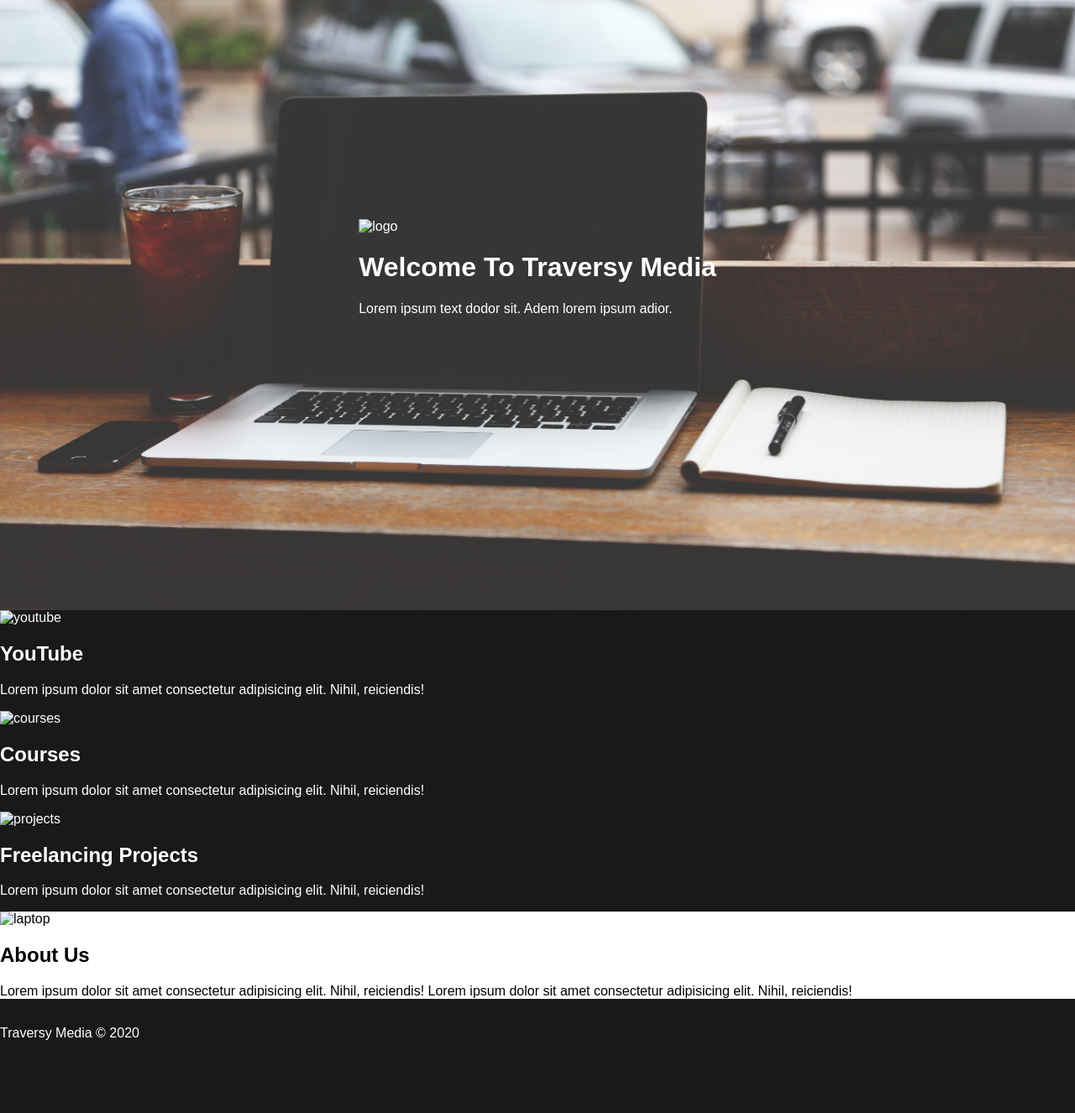
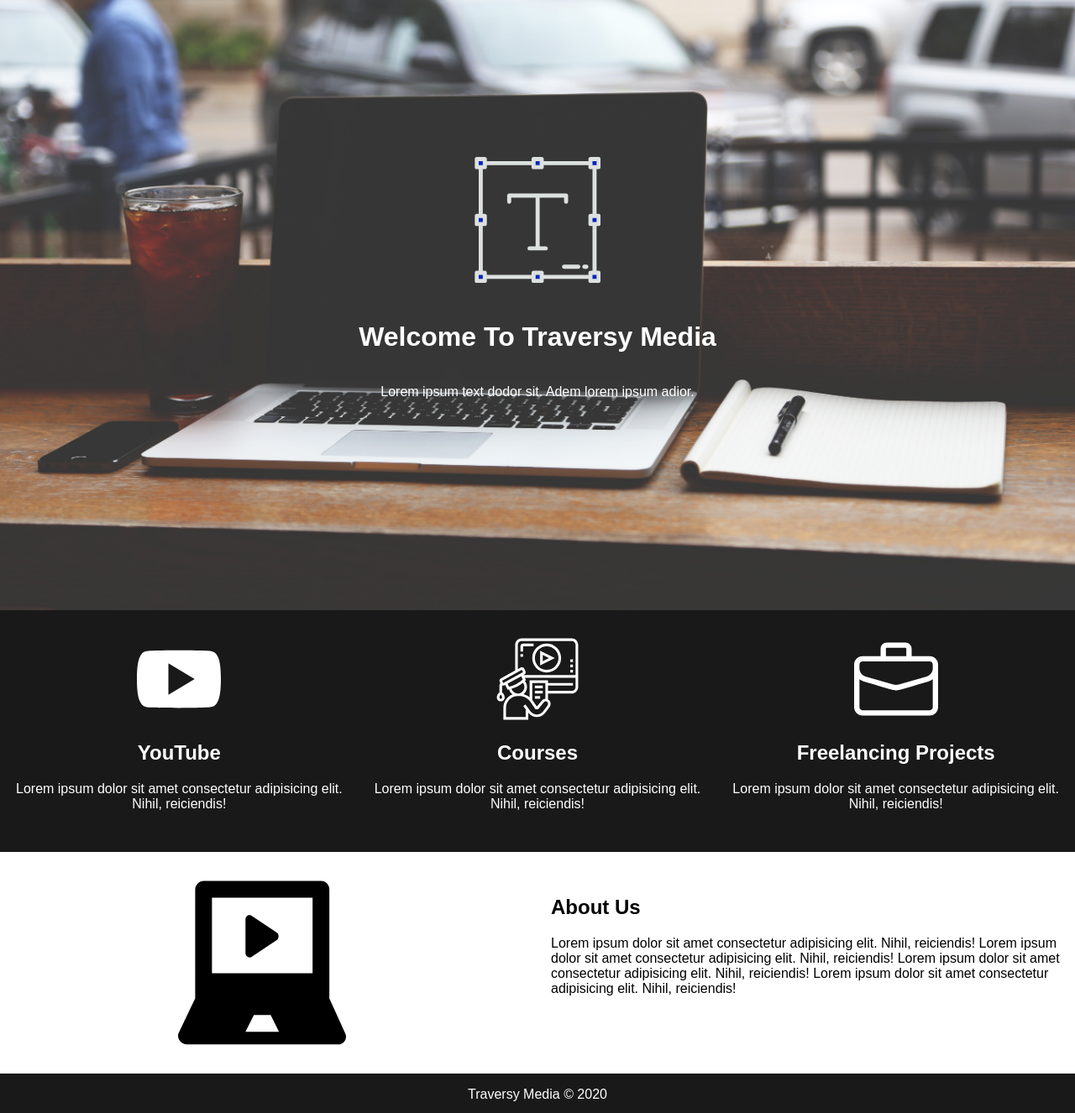
Before and after one commit to anedomansky/css-projects, a website: page html/blur-landingpage/index.html in a window 1280 px wide. Shown: the part 73-1399 px from the top of the page at 84% size. Before the commit the page ends 1329 px from the top, so only its background shows below. Drawn offline with Linux system fonts and the light colour scheme.

Commit message:
Added all icons and styled the desktop version.

```diff
--- a/html/blur-landingpage/index.html
+++ b/html/blur-landingpage/index.html
@@ -1,15 +1,17 @@
 <!DOCTYPE html>
 <html lang="en">
+
 <head>
     <meta charset="UTF-8">
     <meta name="viewport" content="width=device-width, initial-scale=1.0">
     <link rel="stylesheet" href="../../css/blur-landingpage/styles.css">
     <title>Blur-Landingpage</title>
 </head>
+
 <body>
     <header>
         <div class="title">
-            <img src="" alt="logo"/>
+            <img src="../../assets/icons/letter_t.svg" alt="logo" height="200" width="150" />
             <h1>Welcome To Traversy Media</h1>
             <p>Lorem ipsum text dodor sit. Adem lorem ipsum adior.</p>
         </div>
@@ -17,29 +19,35 @@
     <main>
         <article class="categories">
             <div>
-                <img src="" alt="youtube"/>
+                <img src="../../assets/icons/youtube.svg" alt="youtube" height="100" width="100" />
                 <h2>YouTube</h2>
                 <p>Lorem ipsum dolor sit amet consectetur adipisicing elit. Nihil, reiciendis!</p>
             </div>
             <div>
-                <img src="" alt="courses">
+                <img src="../../assets/icons/course.svg" alt="courses" height="100" width="100">
                 <h2>Courses</h2>
                 <p>Lorem ipsum dolor sit amet consectetur adipisicing elit. Nihil, reiciendis!</p>
             </div>
             <div>
-                <img src="" alt="projects">
+                <img src="../../assets/icons/briefcase.svg" alt="projects" height="100" width="100">
                 <h2>Freelancing Projects</h2>
                 <p>Lorem ipsum dolor sit amet consectetur adipisicing elit. Nihil, reiciendis!</p>
             </div>
         </article>
         <article class="about">
-            <img src="" alt="laptop">
-            <h2>About Us</h2>
-            <p>Lorem ipsum dolor sit amet consectetur adipisicing elit. Nihil, reiciendis! Lorem ipsum dolor sit amet consectetur adipisicing elit. Nihil, reiciendis!</p>
+            <img src="../../assets/icons/computer.svg" alt="laptop" height="200" width="200">
+            <div>
+                <h2>About Us</h2>
+                <p>Lorem ipsum dolor sit amet consectetur adipisicing elit. Nihil, reiciendis! Lorem ipsum dolor sit
+                    amet consectetur adipisicing elit. Nihil, reiciendis! Lorem ipsum dolor sit amet consectetur
+                    adipisicing elit. Nihil, reiciendis! Lorem ipsum dolor sit
+                    amet consectetur adipisicing elit. Nihil, reiciendis!</p>
+            </div>
         </article>
     </main>
     <footer>
         <p>Traversy Media &copy; 2020</p>
     </footer>
 </body>
+
 </html>
--- a/scss/blur-landingpage/styles.scss
+++ b/scss/blur-landingpage/styles.scss
@@ -28,8 +28,8 @@
         display: block;
         width: 100%;
         height: 100vh;
-        filter: blur(10px);
-        -webkit-filter: blur(10px);
+        filter: blur(7px);
+        -webkit-filter: blur(7px);
         transition: all 1000ms;
     }
 
@@ -44,18 +44,55 @@
         left: 50%;
         transform: translate(-50%, -50%);
         z-index: 1;
+        display: flex;
+        flex-direction: column;
+        align-items: center;
+
+        & img {
+            filter: invert(1);
+            -webkit-filter: invert(1);
+        }
     }
 }
 
 main {
     grid-area: main;
 
+
+    & .categories {
+        padding-top: 2rem;
+        padding-bottom: 2rem;
+        display: flex;
+        justify-content: space-evenly;
+        text-align: center;
+
+        & img {
+            filter: invert(1);
+            -webkit-filter: invert(1);
+        }
+    }
+
     & .about {
+        padding-top: 2rem;
+        padding-bottom: 2rem;
         background-color: #ffffff;
         color: #000000;
+        display: flex;
+
+        & img {
+            flex: 50%;
+            display: inline-block;
+            margin-right: 2rem;
+        }
+
+        & div {
+            flex: 50%;
+        }
     }
 }
 
 footer {
     grid-area: footer;
+    display: flex;
+    justify-content: center;
 }
```
Also changed, not shown: assets/icons/briefcase.svg (added), assets/icons/computer.svg (added), assets/icons/course.svg (added), assets/icons/letter_t.svg (added), assets/icons/youtube.svg (added), css/blur-landingpage/styles.css.
